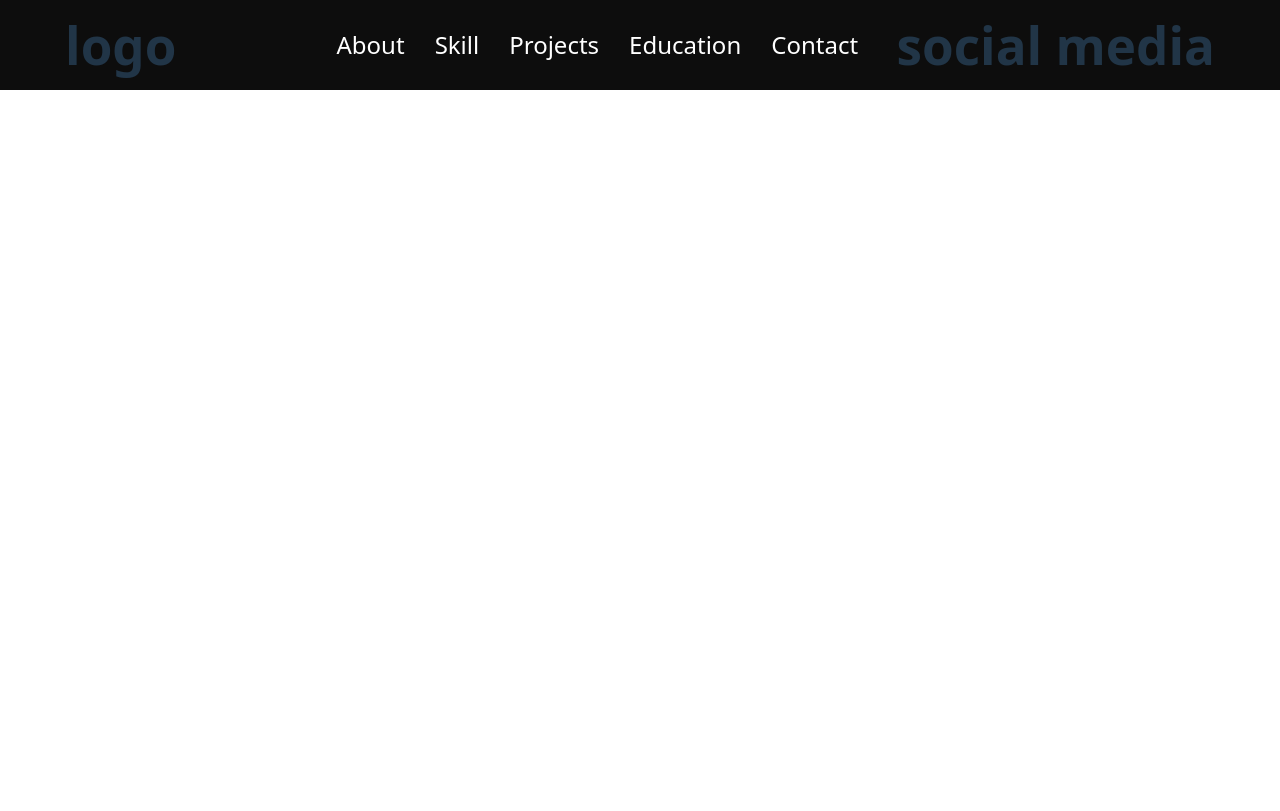
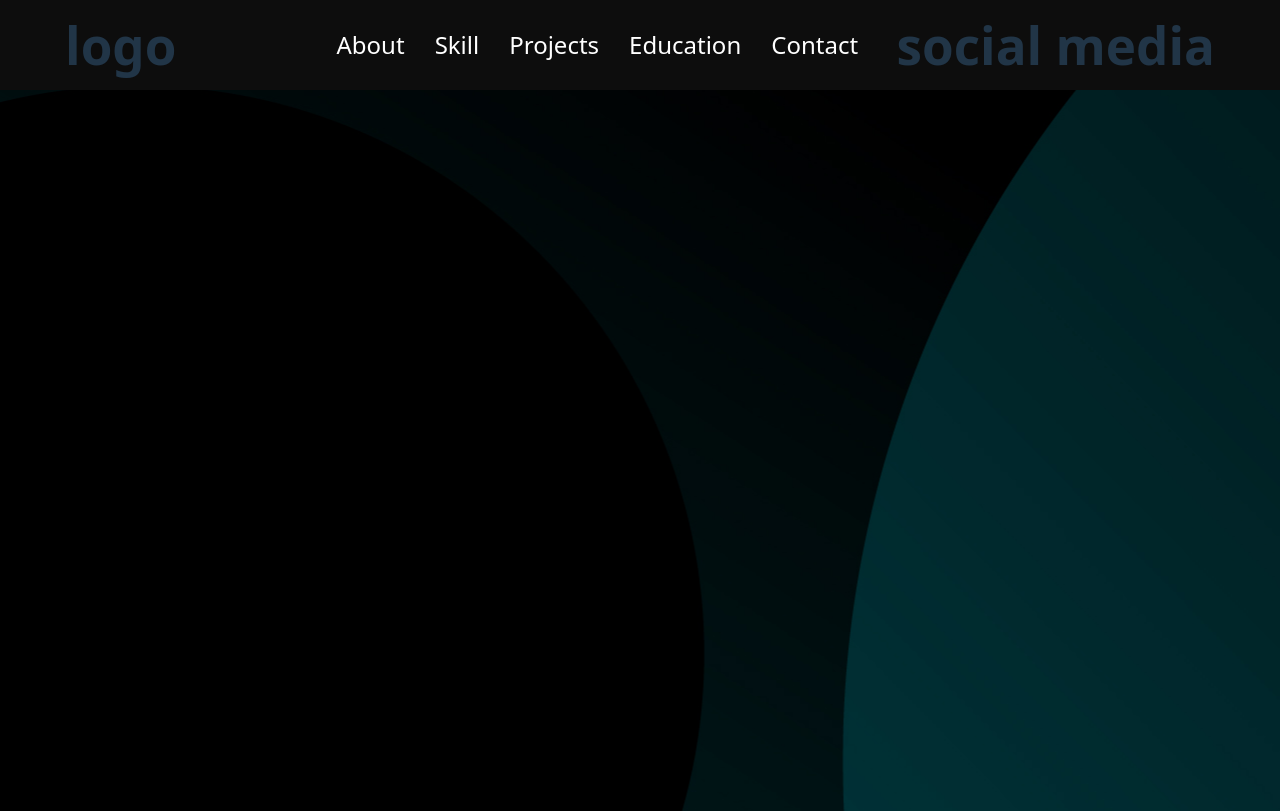
Before and after one commit to ashfaq-ui/portfolio, a React (Vite) app in the folder frontend/: page / in a window 1280 px wide. Shown: the top 811 px of the page. Built offline with nearby package versions, Linux system fonts and the light colour scheme.

Commit message:
backgrond img added

```diff
--- a/frontend/src/App.css
+++ b/frontend/src/App.css
@@ -2,3 +2,13 @@
   max-width: 100vw;
 
 }
+
+body {
+  margin: 0;
+  padding: 0;
+  height: 4000px;
+  background-image: url("../public/background.jpg"); /* path to your image */
+  background-repeat: no-repeat;           /* no tiling */
+  background-position: top center;        /* start at top */
+  background-attachment: scroll;          /* move with page */
+}
```
Also changed, not shown: frontend/public/background.jpg (added), 1 other file (tests, documents, lock files or other folders).
